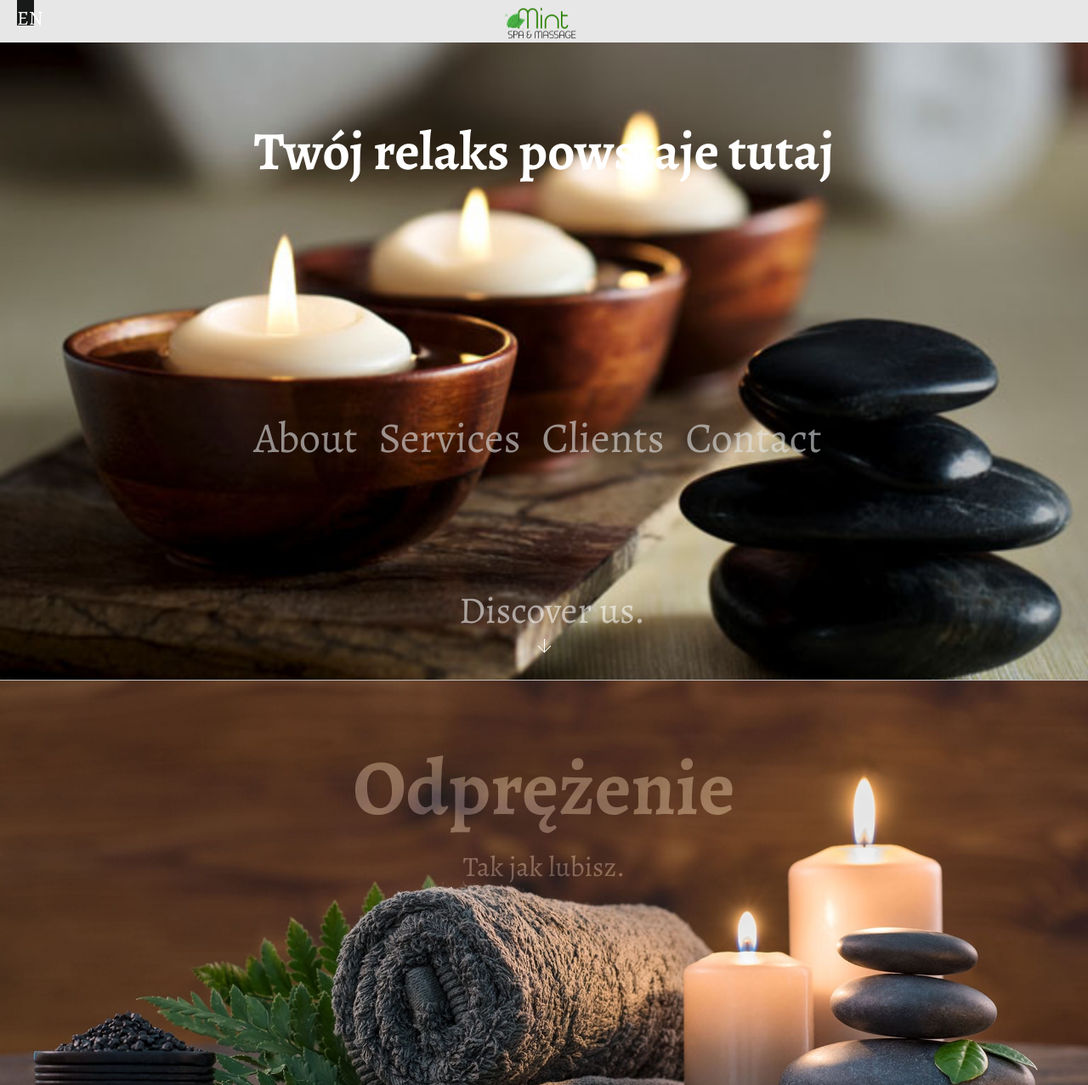
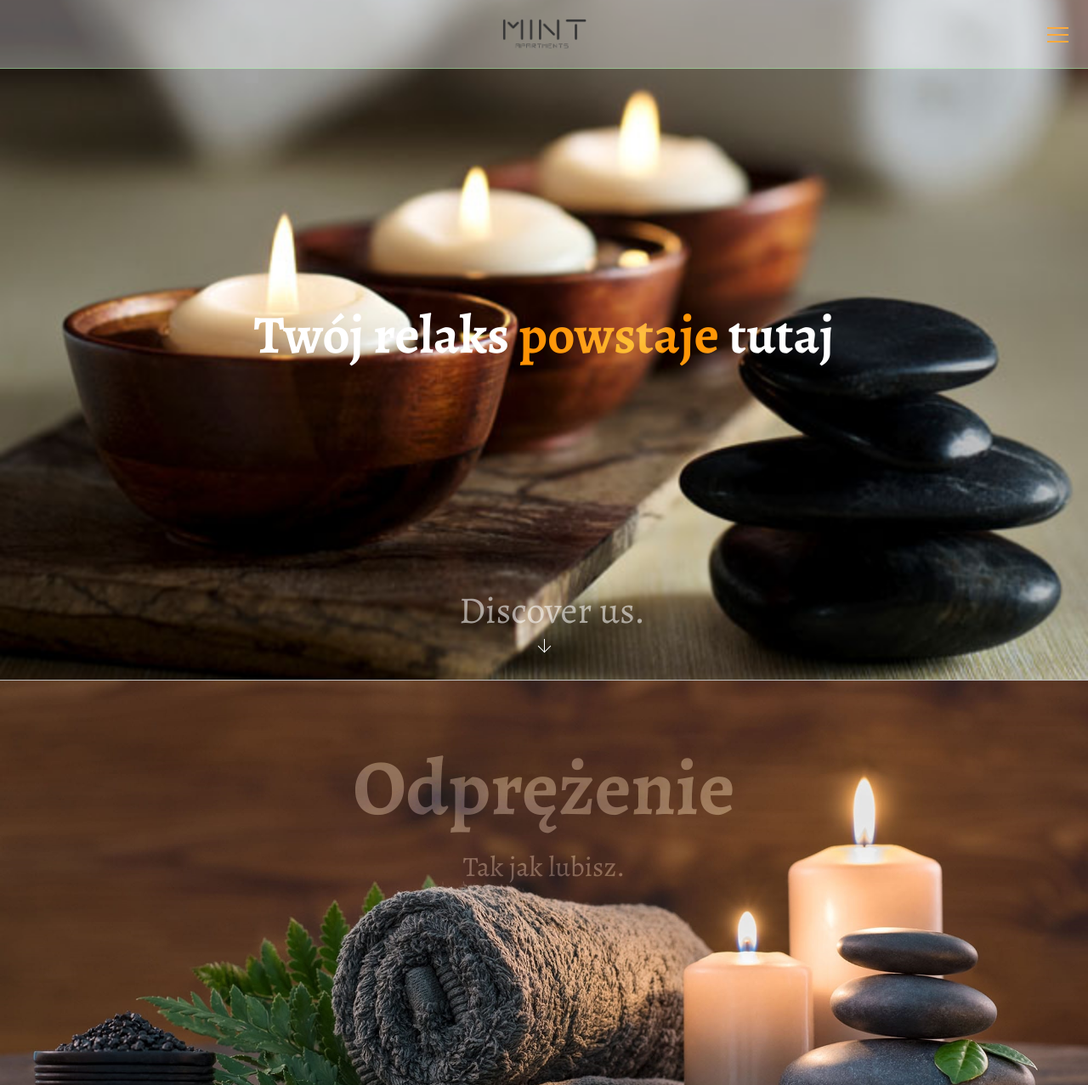
Before and after one commit to Otsupl/mint, a PHP site: page / in a window 1280 px wide. Shown: the top 1277 px of the page at 85% size. Run offline with PHP 8.4, Linux system fonts and the light colour scheme.

Commit message:
Dodano nowy nav, zmieniono kolory

```diff
--- a/SPAandMassage/website/css/index.css
+++ b/SPAandMassage/website/css/index.css
@@ -3,10 +3,6 @@ html
 {
   scroll-behavior: smooth;
   color: rgb(65, 65, 65);
-}
-.desktopnav
-{
-  display: none;
 }
 .arrow-down
 {
@@ -48,8 +44,12 @@ html
 }
 #indexwelcometxt
 {
-  margin-top: calc(20px + 1.5vw + 0.3vh);
+  margin-top: calc(20px - 15vw + 60vh);
   font-size: calc(10px + 1.5vw + 0.3vh);
+}
+#iwtp
+{
+  color: rgb(255, 201, 130);
 }
 #discover
 {
@@ -215,29 +215,6 @@ html
       color: rgb(209, 255, 223,1);
       bottom: 60px;
   }
-  .desktopnav
-  {
-    display: block;
-    position: absolute;
-    text-align: center;
-    width: 100%;
-    margin-top: 60vh;
-    font-size: 50px;
-  }
-  .desktopnav a
-  {
-    color: rgb(227, 228, 229,0.6);
-    text-decoration: none;
-    margin-right: 15px;
-    transition: 0.3s;
-  }
-
-  .desktopnav a:hover
-  {
-    color: rgb(209, 255, 223,1);
-    letter-spacing: 1px;
-  }
-
   #newsletter input
   {
     margin: 20px;
--- a/SPAandMassage/website/css/main.css
+++ b/SPAandMassage/website/css/main.css
@@ -3,8 +3,7 @@ html{color:#222;font-size:1em;line-height:1.4;background: rgb(231, 231, 231); fo
 .welcomeimg
 {
     width: 100%;
-    height: calc(100vh - 50px);
-    margin-top: 50px;
+    height: 100vh;
     text-align: center;
     border-bottom: rgb(190, 190, 190) 1px solid;
     overflow: hidden;
--- a/SPAandMassage/website/css/nav.css
+++ b/SPAandMassage/website/css/nav.css
@@ -1,143 +1,57 @@
-.icon, .icon:before, .icon:after, .icon i, .icon i:before, .icon i:after {
-    transition: all 0.4s ease;}
 .navbar
 {
+    position: absolute;
     width: 100%;
-    position: fixed;
-    background: rgb(219, 219, 219);
-    height: 50px;
-    padding-top: 5px;
+    height: 80px;
+    z-index: 9999999999;
+    background: rgba(255, 255, 255, 0.342);
+    border-bottom: 0.5px rgba(152, 251, 152, 0.425) solid;
     text-align: center;
-    z-index: 999999;
 }
-.navbar img
+.logo
+{
+    display: inline block;
+    padding: 20px 0 20px  0;
+}
+.logo img
 {
     width: 100px;
 }
-.langchange
+.outerburger
 {
-  width: 20px;
-  height: 25px;
-  background: #181919;
-  position: fixed;
-  z-index: 9999999;
-  left: 20px;
-  font-size: calc(8px + 1.2vw);
-  text-align: center;
-  color: white;
-  padding-top: 5px;
+    position: absolute;
+    top: 40px;
+    right: 50px;
 }
-#clicker
-{
-    width: 70px;
-    height: 70px;
-    position: fixed;
-    top: 0;
-    right: 0;
-    z-index: 9999999;
-    cursor: pointer;
-}
-.menu.icon
-{
-    color: rgb(37, 37, 37);
+.menu.icon {
+    color: #000;
     position: absolute;
-    right: 20px;
-    top: 25px;
+    margin-left: 2px;
     width: 25px;
     height: 2px;
-    background-color: rgb(37, 37, 37);
-}
-.menu.icon:before
-{
+    background-color: rgb(253, 170, 61);
+  }
+
+  .menu.icon:before {
     content: '';
     position: absolute;
     top: -8px;
     left: 0;
     width: 25px;
     height: 2px;
-    background-color: rgb(37, 37, 37);
-}
-.menu.icon:after
-{
+    background-color: rgb(253, 170, 61);
+  }
+
+  .menu.icon:after {
     content: '';
     position: absolute;
     top: 8px;
     left: 0;
     width: 25px;
     height: 2px;
-    background-color: rgb(37, 37, 37);
+    background-color: rgb(253, 170, 61);
+  }
+
+@media only screen and (min-width: 992px) {
+
 }
-.close.icon:after
-{
-    content: '';
-    position: absolute;
-    left: 0;
-    width: 28px;
-    height: 2px;
-    background-color: rgb(37, 37, 37);
-    -webkit-transform: rotate(45deg);
-    transform: rotate(45deg);
-}
-.close.icon:before
-{
-    content: '';
-    position: absolute;
-    left: 0;
-    width: 28px;
-    height: 2px;
-    background-color: rgb(37, 37, 37);
-    -webkit-transform: rotate(-45deg);
-    transform: rotate(-45deg);
-}
-.close.icon
-{
-    color: rgb(37, 37, 37);
-    position: absolute;
-    right: 20px;
-    top: 25px;
-    width: 28px;
-    height: 28px;
-}
-.sidenav {
-    height: 0;
-    width: 100%;
-    position: fixed;
-    z-index: 9999;
-    top: 0;
-    left: 0;
-    background-color: rgb(219, 219, 219);
-    overflow: hidden;
-    padding-top: 60px;
-    transition: 0.5s;
-}
-.sidenav a {
-    padding: 8px 8px 8px 32px;
-    text-decoration: none;
-    font-size: calc(25px + 1.5vw);
-    color: #424242;
-    display: block;
-    transition: 0.3s;
-}
-
-.sidenav a:hover {
-    color: #616060;
-    margin-left: 30px;
-}
-#swipeup
-{
-    height: 50%;
-}
-@media only screen and (min-width: 992px) {
-    .navbar
-    {
-        background: none;
-    }
-    .sidenav
-    {
-       display: none;
-    }
-    #clicker
-    {
-        display: none;
-    }
-}
--- a/SPAandMassage/website/index.html
+++ b/SPAandMassage/website/index.html
@@ -24,24 +24,14 @@
   <![endif]-->
   <p id="tags">masaż łódź masażer masaż tajski masaż tajski łódź masaż relaksacyjny łódź masaże łódź masaż leczniczy łódź masażer do pleców masaż twarzy masaż dla dwojga łódź masażer do twarzy masaż limfatyczny masaż relaksacyjny masaż bańką chińską łódź masażer do głowy masaż kręgosłupa łódź masażysta masaże spa łódź i okolice spa łódź masaż dla dwojga spa łódź dla dwojga spa łódź groupon spa łódź opinie massage lodz massage lodz poland thai massage lodz spa masaż masaż spa masaż w spa</p>
 
-  <nav><div class="navbar" id="Navbar"><img src='img/logo.png'/><div id="clicker"><div id="burger "class="menu icon"></div></div></div>
-    <div id="Sidenav" class="sidenav">
-      <a href="#">About</a>
-      <a href="#">Services</a>
-      <a href="#">Clients</a>
-      <a href="#">Contact</a>
-      <div id="swipeup"></div>
-    </div>
-    <div class="desktopnav">
-      <a href="#">About</a>
-      <a href="#">Services</a>
-      <a href="#">Clients</a>
-      <a href="#">Contact</a>
+  <nav>
+    <div class="navbar">
+      <div class="logo"><img src="../website/img/logo.png"/></div>
+      <div id="clicker"><div class="outerburger"><div class="menu icon"></div></div></div>
     </div>
   </nav>
-  <div class="langchange">EN</div>
   <section>
-    <div class="welcomeimg" id="indexwelcomeimg"><div class="welcometxt" id="indexwelcometxt"><h1>Twój relaks powstaje&nbsp;tutaj</h1></div>
+    <div class="welcomeimg" id="indexwelcomeimg"><div class="welcometxt" id="indexwelcometxt"><h1>Twój relaks <span id="iwtp">powstaje</span>&nbsp;tutaj</h1></div>
     <div id="discover">Discover&nbsp;us.<br><div class="arrow-down"></div></div>
     </div>
   </section>
--- a/SPAandMassage/website/js/index.js
+++ b/SPAandMassage/website/js/index.js
@@ -1,5 +1,5 @@
 $(window).scroll(function(){
-    $("#welcometxt").css("opacity", 1 - $(window).scrollTop() / 90);
+    $("#indexwelcometxt").css("opacity", 1 - $(window).scrollTop() / 400);
     $("#discover").css("opacity", 1 - $(window).scrollTop() / 435);
     if(window.matchMedia("(min-width: 992px)").matches)
     {
--- a/SPAandMassage/website/js/nav.js
+++ /dev/null
@@ -1,31 +0,0 @@
-var opened=false;
-document.getElementById("clicker").addEventListener("click", event => {
-    if (opened == false) {
-      openNav();
-    } else if (opened == true) {
-      closeNav();
-    }
-  });
-function openNav() {
-    document.getElementById("Sidenav").style.height = "100%";
-    opened=true;
-}
-function closeNav() {
-    document.getElementById("Sidenav").style.height = "0";
-    setTimeout(() => {
-    }, 200);
-    opened=false;
-}
-$('#clicker').click(function(){
-    $('.icon')
-      .toggleClass('menu')
-      .toggleClass('close');
-  })
-var swipeup = new Swipe('#swipeup');
-swipeup.onUp(function() {
-    closeNav();
-    $('.icon')
-      .toggleClass('menu')
-      .toggleClass('close');
- });
-swipeup.run();
```
Also changed, not shown: SPAandMassage/website/img/logo.png.
